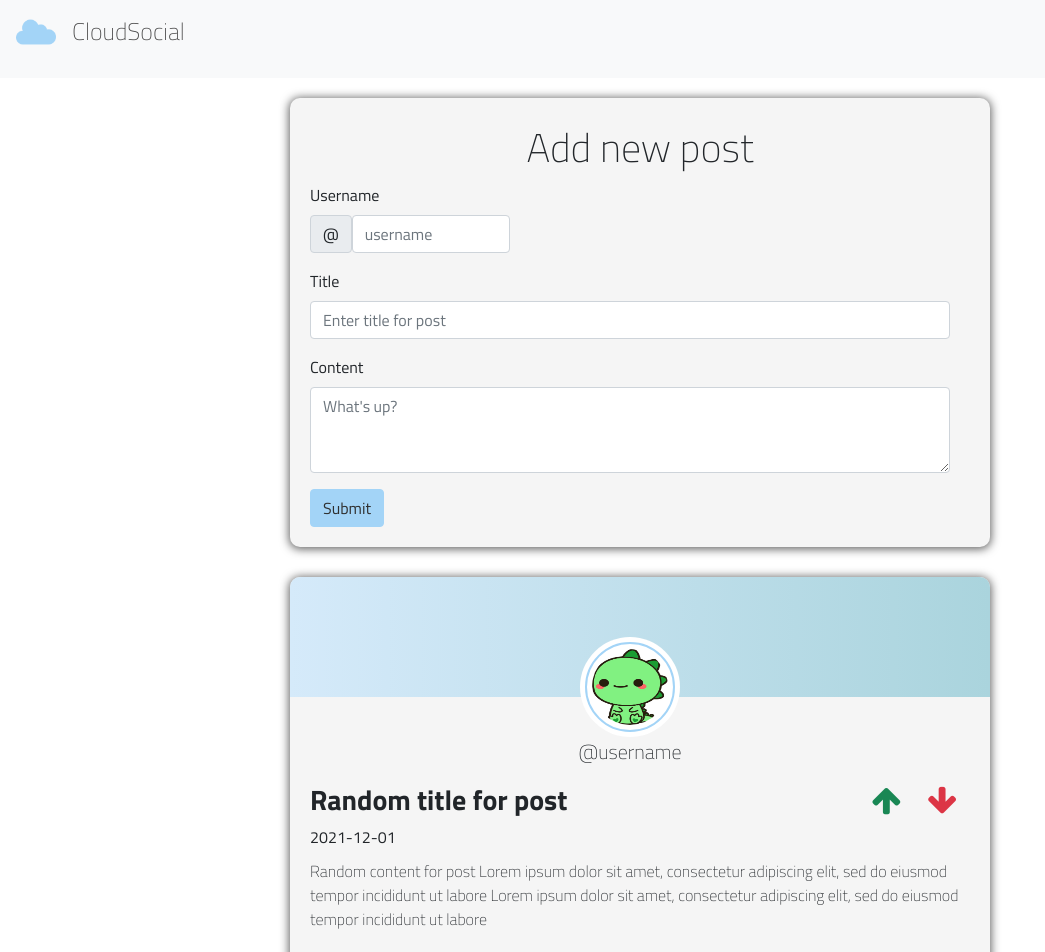
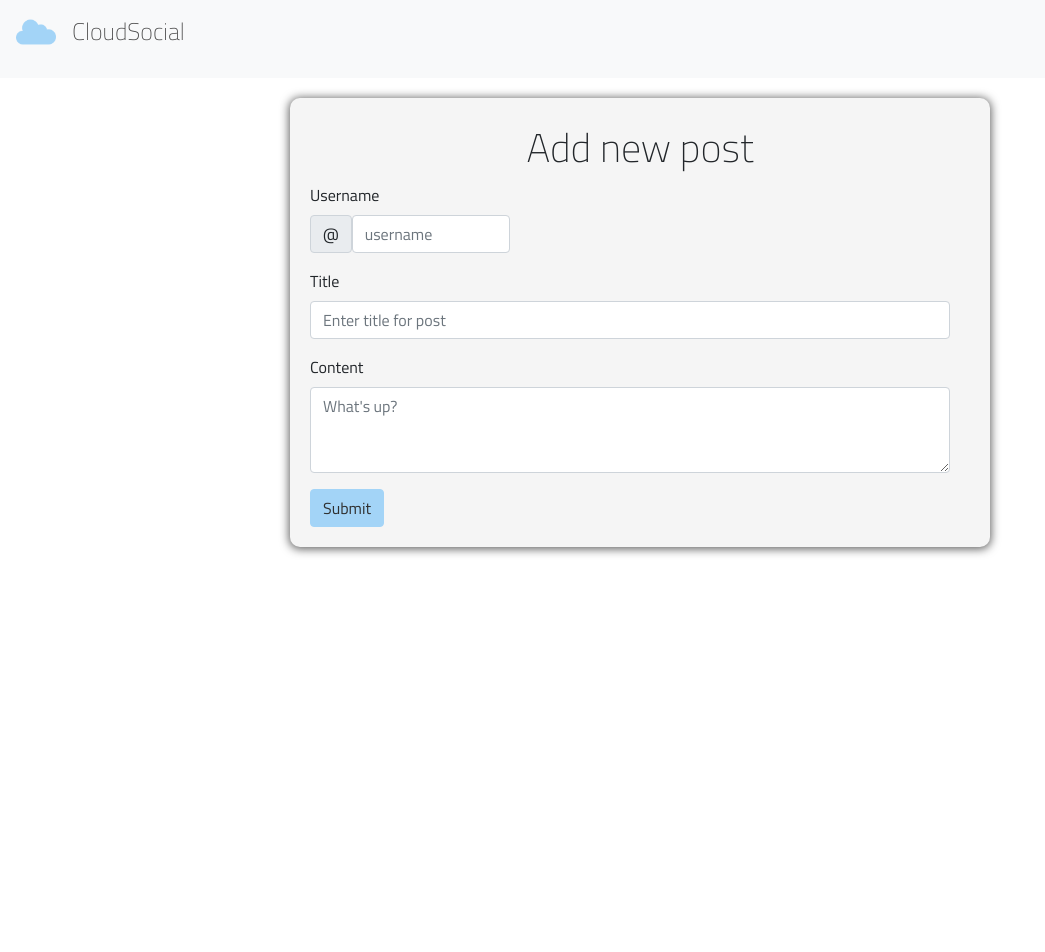
Before and after one commit to abdullahsalah96/Social-Media-Platfrom, a React (Create React App) app: page / in a window 1280 px wide. Shown: the top 952 px of the page, without its empty margins (0-1045 px from the left). After the commit the page ends 800 px from the top, so only its background shows below. Built offline with nearby package versions, Linux system fonts and the light colour scheme; the HTML template or start-up script is replaced by a standard one.

Commit message:
Update App.js

```diff
--- a/src/App.js
+++ b/src/App.js
@@ -8,10 +8,10 @@ function App() {
   let posts = [];
   var d = new Date();
   const date = d.toISOString().substring(0, 10);
-  const dummyPost = new Post("username", "Random title for post", "Random content for post Lorem ipsum dolor sit amet, consectetur adipiscing elit, sed do eiusmod tempor incididunt ut labore Lorem ipsum dolor sit amet, consectetur adipiscing elit, sed do eiusmod tempor incididunt ut labore", date, [{username:"dummyusername", text: "I am commenting a dummy comment to see if it's working Lorem ipsum dolor sit amet, consectetur adipiscing elit, sed do eiusmod tempor"}])
-  const dummyPost2 = new Post("username2", "Random blabla post", "Lorem ipsum dolor sit amet, consectetur adipiscing elit, sed do eiusmod tempor incididunt ut labore et dolore magna aliqua. Ut enim ad minim veniam, quis nostrud exercitation ullamco laboris nisi ut aliquip ex ea commodo consequat. Duis aute irure dolor in reprehenderit in voluptate velit esse cillum dolore eu fugiat nulla pariatur. Excepteur sint occaecat cupidatat non proident, sunt in culpa qui officia deserunt mollit anim id est laborum.", date, [])
-  posts.push(dummyPost);
-  posts.push(dummyPost2);
+  // const dummyPost = new Post("username", "Random title for post", "Random content for post Lorem ipsum dolor sit amet, consectetur adipiscing elit, sed do eiusmod tempor incididunt ut labore Lorem ipsum dolor sit amet, consectetur adipiscing elit, sed do eiusmod tempor incididunt ut labore", date, [{username:"dummyusername", text: "I am commenting a dummy comment to see if it's working Lorem ipsum dolor sit amet, consectetur adipiscing elit, sed do eiusmod tempor"}])
+  // const dummyPost2 = new Post("username2", "Random blabla post", "Lorem ipsum dolor sit amet, consectetur adipiscing elit, sed do eiusmod tempor incididunt ut labore et dolore magna aliqua. Ut enim ad minim veniam, quis nostrud exercitation ullamco laboris nisi ut aliquip ex ea commodo consequat. Duis aute irure dolor in reprehenderit in voluptate velit esse cillum dolore eu fugiat nulla pariatur. Excepteur sint occaecat cupidatat non proident, sunt in culpa qui officia deserunt mollit anim id est laborum.", date, [])
+  // posts.push(dummyPost);
+  // posts.push(dummyPost2);
   return (
     <div className="App">
       <NavigationBar></NavigationBar>
```
